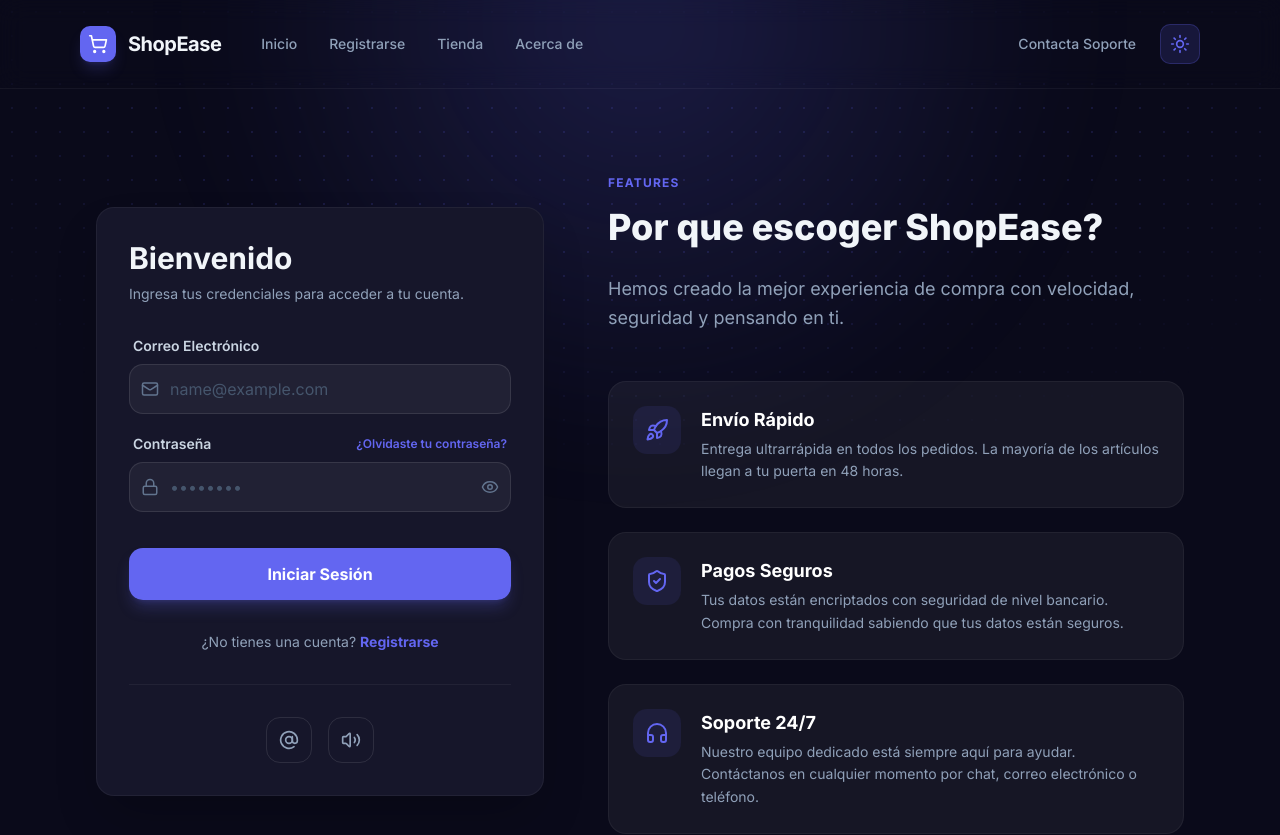
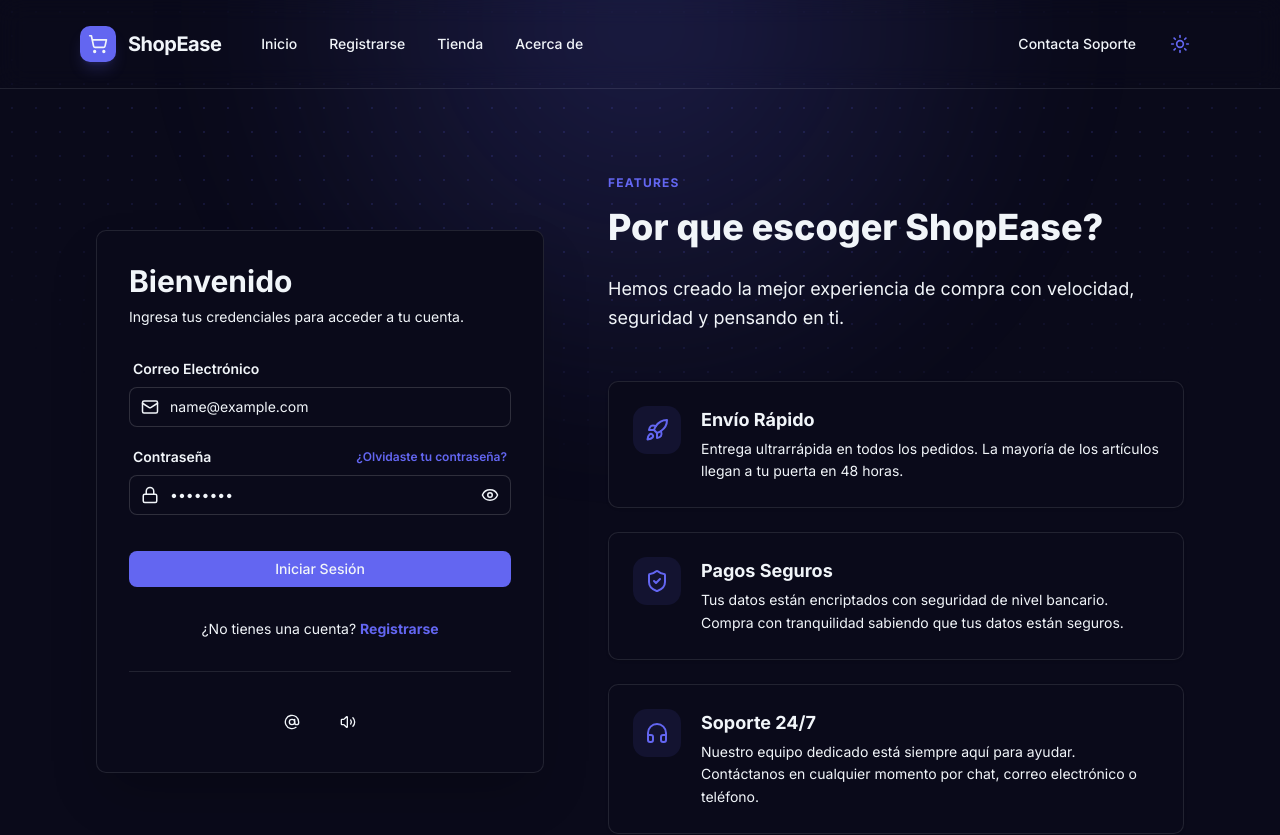
Before and after one commit to dubian26/portafolio-node-js, a React (Vite) app in the folder frontend/: page /login in a window 1280 px wide. Shown: the top 835 px of the page. Built offline with nearby package versions, Linux system fonts and the light colour scheme.

Commit message:
Refactor de dark/light theme y se agrega shadcn components

```diff
--- a/frontend/src/components/common/FeatureCard.tsx
+++ b/frontend/src/components/common/FeatureCard.tsx
@@ -7,12 +7,12 @@ interface Props {
    description: string
 }
 
+import { Card, CardContent } from "@/components/ui/card"
+
 export const FeatureCard = ({ icon, title, description }: Props) => {
    return (
-      <div className={cn(
-         "group bg-white/5 p-6 rounded-2xl border border-white/5",
-         "hover:border-primary/30 transition-all duration-300"
-      )}>
+      <Card className="group hover:border-primary/30 transition-all duration-300">
+         <CardContent className="p-6">
             <div className="flex gap-5 items-start">
                <div className={cn(
                   "bg-primary/10 p-3 rounded-xl group-hover:scale-110",
@@ -21,10 +21,11 @@ export const FeatureCard = ({ icon, title, description }: Props) => {
                   {icon}
                </div>
                <div>
-               <h3 className="text-lg font-bold mb-1 text-white">{title}</h3>
-               <p className="text-slate-400 text-sm leading-relaxed">{description}</p>
+                  <h3 className="text-lg font-bold mb-1 text-foreground">{title}</h3>
+                  <p className="text-muted-foreground text-sm leading-relaxed">{description}</p>
                </div>
             </div>
-      </div>
+         </CardContent>
+      </Card>
    )
 }
--- a/frontend/src/components/login/LoginFeatures.tsx
+++ b/frontend/src/components/login/LoginFeatures.tsx
@@ -15,7 +15,7 @@ export const LoginFeatures = () => {
             <h2 className="text-3xl lg:text-4xl font-extrabold mt-3 leading-tight">
                Por que escoger ShopEase?
             </h2>
-            <p className="text-slate-400 mt-6 text-lg leading-relaxed">
+            <p className="text-muted-foreground mt-6 text-lg leading-relaxed">
                Hemos creado la mejor experiencia de compra
                con velocidad, seguridad y pensando en ti.
             </p>
--- a/frontend/src/components/login/LoginForm.tsx
+++ b/frontend/src/components/login/LoginForm.tsx
@@ -3,6 +3,9 @@ import { cn } from "@/lib/utils"
 import { AtSign, Eye, Lock, Mail, Volume2 } from "lucide-react"
 import { motion } from "motion/react"
 import { useNavigate } from "react-router-dom"
+import { Input } from "@/components/ui/input"
+import { Card } from "@/components/ui/card"
+import { Button } from "@/components/ui/button"
 
 export const LoginForm = () => {
    const navigate = useNavigate()
@@ -23,60 +26,50 @@ export const LoginForm = () => {
          transition={{ duration: 0.5 }}
          className="w-full max-w-md"
       >
-         <div className="bg-card-dark p-8 rounded-2xl shadow-2xl border border-white/5">
+         <Card className="p-8 shadow-2xl border border-border">
             <div className="mb-8">
                <h1 className="text-3xl font-bold mb-2">Bienvenido</h1>
-               <p className="text-slate-400 text-sm">
+               <p className="text-muted-foreground text-sm">
                   Ingresa tus credenciales para acceder a tu cuenta.
                </p>
             </div>
 
             <form className="space-y-5" onSubmit={(e) => e.preventDefault()}>
                <div className="space-y-2">
-                  <label className="text-sm font-semibold block px-1 text-slate-300">Correo Electrónico</label>
+                  <label className="text-sm font-semibold block px-1 text-foreground">Correo Electrónico</label>
                   <div className="relative group">
                      <Mail className={cn(
                         "absolute left-3 top-1/2 -translate-y-1/2",
-                        "text-slate-500 group-focus-within:text-primary",
+                        "text-muted-foreground group-focus-within:text-primary",
                         "transition-colors"
                      )} size={18} />
-                     <input
-                        type="email" placeholder="name@example.com"
-                        className={cn(
-                           "w-full pl-10 pr-4 py-3 bg-white/5 border",
-                           "border-white/10 rounded-xl focus:ring-2",
-                           "focus:ring-primary focus:border-transparent",
-                           "outline-none transition-all text-white",
-                           "placeholder:text-slate-600"
-                        )}
+                     <Input
+                        type="email"
+                        placeholder="name@example.com"
+                        className="pl-10"
                      />
                   </div>
                </div>
 
                <div className="space-y-2">
                   <div className="flex justify-between items-center px-1">
-                     <label className="text-sm font-semibold block text-slate-300">Contraseña</label>
+                     <label className="text-sm font-semibold block text-foreground">Contraseña</label>
                      <a href="#" className="text-xs text-primary font-semibold hover:underline">¿Olvidaste tu contraseña?</a>
                   </div>
                   <div className="relative group">
                      <Lock className={cn(
                         "absolute left-3 top-1/2 -translate-y-1/2",
-                        "text-slate-500 group-focus-within:text-primary",
+                        "text-muted-foreground group-focus-within:text-primary",
                         "transition-colors"
                      )} size={18} />
-                     <input
-                        type="password" placeholder="••••••••"
-                        className={cn(
-                           "w-full pl-10 pr-10 py-3 bg-white/5 border",
-                           "border-white/10 rounded-xl focus:ring-2",
-                           "focus:ring-primary focus:border-transparent",
-                           "outline-none transition-all text-white",
-                           "placeholder:text-slate-600"
-                        )}
+                     <Input
+                        type="password"
+                        placeholder="••••••••"
+                        className="pl-10 pr-10"
                      />
                      <button type="button" className={cn(
                         "absolute right-3 top-1/2 -translate-y-1/2",
-                        "text-slate-500 hover:text-white",
+                        "text-muted-foreground hover:text-foreground",
                         "transition-colors"
                      )}>
                         <Eye size={18} />
@@ -84,19 +77,15 @@ export const LoginForm = () => {
                   </div>
                </div>
 
-               <button
+               <Button
                   onClick={handleClickLogin}
-                  className={cn(
-                     "w-full bg-primary hover:bg-primary/90 text-white font-bold",
-                     "py-3.5 rounded-xl transition-all transform active:scale-[0.98]",
-                     "shadow-lg shadow-primary/25 mt-4"
-                  )}>
+                  className="w-full mt-4">
                   Iniciar Sesión
-               </button>
+               </Button>
             </form>
 
             <div className="mt-8 text-center">
-               <p className="text-sm text-slate-400">
+               <p className="text-sm text-muted-foreground">
                   ¿No tienes una cuenta?
                   <a
                      onClick={handleClickRegis}
@@ -106,21 +95,15 @@ export const LoginForm = () => {
                </p>
             </div>
 
-            <div className="mt-8 pt-8 border-t border-white/5 flex justify-center gap-4">
-               <button className={cn(
-                  "p-3 border border-white/10 rounded-xl hover:bg-white/5",
-                  "transition-colors text-slate-400 hover:text-white"
-               )}>
+            <div className="mt-8 pt-8 border-t border-border flex justify-center gap-4">
+               <Button variant="ghost" className="p-3 rounded-xl">
                   <AtSign size={20} />
-               </button>
-               <button className={cn(
-                  "p-3 border border-white/10 rounded-xl hover:bg-white/5",
-                  "transition-colors text-slate-400 hover:text-white"
-               )}>
+               </Button>
+               <Button variant="ghost" className="p-3 rounded-xl">
                   <Volume2 size={20} />
-               </button>
+               </Button>
             </div>
-         </div>
+         </Card>
       </motion.div>
    )
 }
--- a/frontend/src/components/login/LoginNav.tsx
+++ b/frontend/src/components/login/LoginNav.tsx
@@ -22,13 +22,13 @@ export const LoginNav = () => {
    return (
       <header className={cn(
          "relative z-10 flex items-center justify-between",
-         "px-6 lg:px-20 py-6 border-b border-white/5 backdrop-blur-md"
+         "px-6 lg:px-20 py-6 border-b border-border backdrop-blur-md"
       )}>
          <div className="flex items-center gap-10">
             <div className="flex items-center gap-3">
                <div className={cn(
                   "bg-primary p-2 rounded-lg flex items-center justify-center",
-                  "text-white shadow-lg shadow-primary/20"
+                  "text-primary-foreground shadow-lg shadow-primary/20"
                )}>
                   <ShoppingCart size={20} />
                </div>
@@ -38,8 +38,8 @@ export const LoginNav = () => {
                {
                   navItems.map(item =>
                      <a key={item.path} onClick={() => handleNavigate(item.path)} className={cn(
-                        "cursor-pointer text-sm font-medium text-slate-400",
-                        "hover:text-white transition-colors"
+                        "cursor-pointer text-sm font-medium text-muted-foreground",
+                        "hover:text-foreground transition-colors"
                      )}>
                         {item.label}
                      </a>
@@ -49,8 +49,8 @@ export const LoginNav = () => {
          </div>
          <div className="flex items-center gap-6">
             <button className={cn(
-               "hidden sm:block text-sm font-medium text-slate-400",
-               "hover:text-white transition-colors cursor-pointer"
+               "hidden sm:block text-sm font-medium text-muted-foreground",
+               "hover:text-foreground transition-colors cursor-pointer"
             )}>
                Contacta Soporte
             </button>
--- a/frontend/src/components/ui/button.tsx
+++ b/frontend/src/components/ui/button.tsx
@@ -1,3 +1,4 @@
+/* eslint-disable react-refresh/only-export-components */
 import * as React from "react"
 import { cva, type VariantProps } from "class-variance-authority"
 import { Slot } from "radix-ui"
--- /dev/null
+++ b/frontend/src/components/ui/card.tsx
@@ -0,0 +1,53 @@
+import * as React from "react"
+
+import { cn } from "@/lib/utils"
+
+function Card({ className, ...props }: React.HTMLAttributes<HTMLDivElement>) {
+  return (
+    <div
+      className={cn(
+        "bg-card text-card-foreground shadow-sm rounded-lg border border-border",
+        className
+      )}
+      {...props}
+    />
+  )
+}
+
+function CardHeader({ className, ...props }: React.HTMLAttributes<HTMLDivElement>) {
+  return (
+    <div className={cn("flex flex-col space-y-1.5", className)} {...props} />
+  )
+}
+
+function CardTitle({ className, ...props }: React.HTMLAttributes<HTMLHeadingElement>) {
+  return (
+    <h3
+      className={cn("text-lg font-semibold leading-none tracking-tight", className)}
+      {...props}
+    />
+  )
+}
+
+function CardDescription({ className, ...props }: React.HTMLAttributes<HTMLParagraphElement>) {
+  return (
+    <p className={cn("text-sm text-muted-foreground", className)} {...props} />
+  )
+}
+
+function CardContent({ className, ...props }: React.HTMLAttributes<HTMLDivElement>) {
+  return <div className={cn("p-6", className)} {...props} />
+}
+
+function CardFooter({ className, ...props }: React.HTMLAttributes<HTMLDivElement>) {
+  return <div className={cn("flex items-center p-6 pt-0", className)} {...props} />
+}
+
+export {
+  Card,
+  CardHeader,
+  CardTitle,
+  CardDescription,
+  CardContent,
+  CardFooter,
+}
--- a/frontend/src/components/ui/dialog.tsx
+++ b/frontend/src/components/ui/dialog.tsx
@@ -59,7 +59,7 @@ function DialogContent({
       <DialogPrimitive.Content
         data-slot="dialog-content"
         className={cn(
-          "bg-background data-[state=open]:animate-in data-[state=closed]:animate-out data-[state=closed]:fade-out-0 data-[state=open]:fade-in-0 data-[state=closed]:zoom-out-95 data-[state=open]:zoom-in-95 fixed top-[50%] left-[50%] z-50 grid w-full max-w-[calc(100%-2rem)] translate-x-[-50%] translate-y-[-50%] gap-4 rounded-lg border p-6 shadow-lg duration-200 outline-none sm:max-w-lg",
+          "bg-card data-[state=open]:animate-in data-[state=closed]:animate-out data-[state=closed]:fade-out-0 data-[state=open]:fade-in-0 data-[state=closed]:zoom-out-95 data-[state=open]:zoom-in-95 fixed top-[50%] left-[50%] z-50 grid w-full max-w-[calc(100%-2rem)] translate-x-[-50%] translate-y-[-50%] gap-4 rounded-lg border border-border p-6 shadow-lg duration-200 outline-none sm:max-w-lg",
           className
         )}
         {...props}
--- /dev/null
+++ b/frontend/src/components/ui/input.tsx
@@ -0,0 +1,44 @@
+/* eslint-disable react-refresh/only-export-components */
+import * as React from "react"
+import { cva, type VariantProps } from "class-variance-authority"
+
+import { cn } from "@/lib/utils"
+
+const inputVariants = cva(
+  "flex h-10 w-full rounded-md border border-input bg-background py-2 px-3 text-sm placeholder:text-muted-foreground focus:outline-none focus:ring-2 focus:ring-primary focus:ring-offset-0 disabled:cursor-not-allowed disabled:opacity-50",
+  {
+    variants: {
+      variant: {
+        default: "",
+        outline: "bg-background",
+      },
+      size: {
+        default: "h-10",
+        sm: "h-8",
+        lg: "h-12",
+      },
+    },
+    defaultVariants: {
+      variant: "default",
+      size: "default",
+    },
+  }
+)
+
+type InputProps = React.InputHTMLAttributes<HTMLInputElement> &
+  VariantProps<typeof inputVariants>
+
+const Input = React.forwardRef<HTMLInputElement, InputProps>(
+  ({ className, variant, size, ...props }, ref) => {
+    return (
+      <input
+        ref={ref}
+        className={cn(inputVariants({ variant, size, className }))}
+        {...props}
+      />
+    )
+  }
+)
+Input.displayName = "Input"
+
+export { Input, inputVariants }
--- a/frontend/src/index.css
+++ b/frontend/src/index.css
@@ -35,14 +35,14 @@
 }
 
 .theme-toggle-btn {
-   background: rgba(99, 102, 241, 0.15);
-   border: 1px solid rgba(99, 102, 241, 0.25);
+   background: var(--primary/15);
+   border: 1px solid var(--primary/25);
    cursor: pointer;
 }
 
 .theme-toggle-btn:hover {
-   background: rgba(99, 102, 241, 0.25);
-   border-color: rgba(99, 102, 241, 0.4);
+   background: var(--primary/25);
+   border-color: var(--primary/40);
 }
 
 @theme inline {
@@ -88,11 +88,11 @@
 
 :root {
    --radius: 0.625rem;
-   --background: #faf9f7;
+   --background: #f5f0eb; /* taupe-100 light theme */
    --foreground: #444;
-   --card: oklch(1 0 0);
+   --card: #ffffff; /* light surface for cards/popovers */
    --card-foreground: oklch(0.145 0 0);
-   --popover: oklch(1 0 0);
+   --popover: #ffffff;
    --popover-foreground: oklch(0.145 0 0);
    --primary: #6366f1;
    --primary-foreground: oklch(0.985 0 0);
@@ -124,7 +124,7 @@
 .dark {
    --background: #0a0a1a;
    --foreground: var(--color-slate-100);
-   --card: #0a0a1a;
+   --card: #0a0a1a; /* deep dark surface */
    --card-foreground: var(--color-slate-100);
    --popover: #0a0a1a;
    --popover-foreground: var(--color-slate-100);
--- a/frontend/src/layout/LoginLayout.tsx
+++ b/frontend/src/layout/LoginLayout.tsx
@@ -15,7 +15,7 @@ export const LoginLayout = () => {
             <Outlet />
          </main>
 
-         <footer className="relative z-10 px-6 lg:px-20 py-8 border-t border-white/5 flex flex-col md:flex-row justify-between items-center gap-4 text-xs font-medium text-slate-500">
+         <footer className="relative z-10 px-6 lg:px-20 py-8 border-t border-border flex flex-col md:flex-row justify-between items-center gap-4 text-xs font-medium text-muted-foreground">
             <p>© 2026 ShopEase Inc. All rights reserved.</p>
             <div className="flex gap-8">
                <a href="#" className="hover:text-white transition-colors">Privacy Policy</a>
```
Lines whose indentation alone changed are shown as unchanged.
